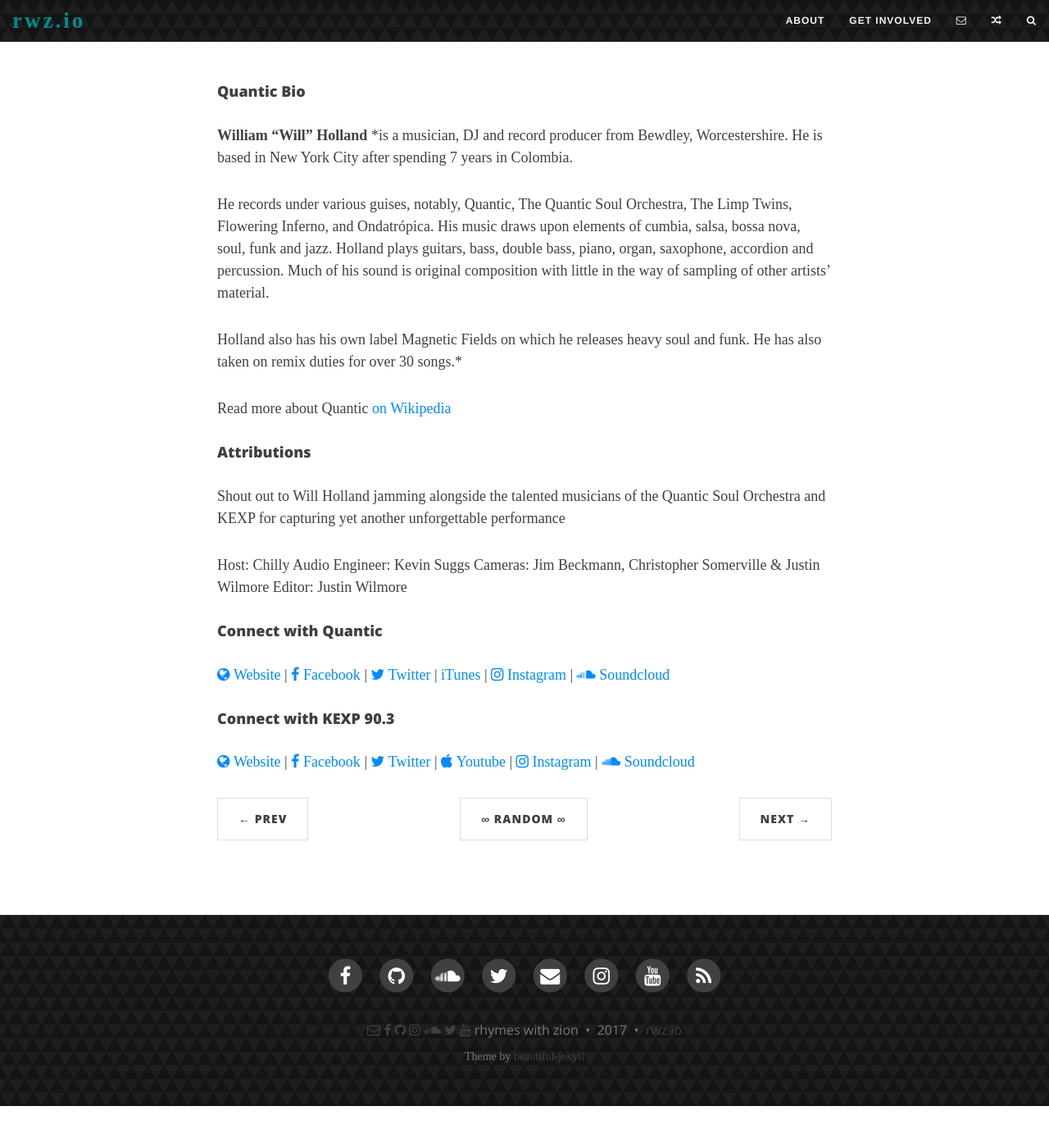
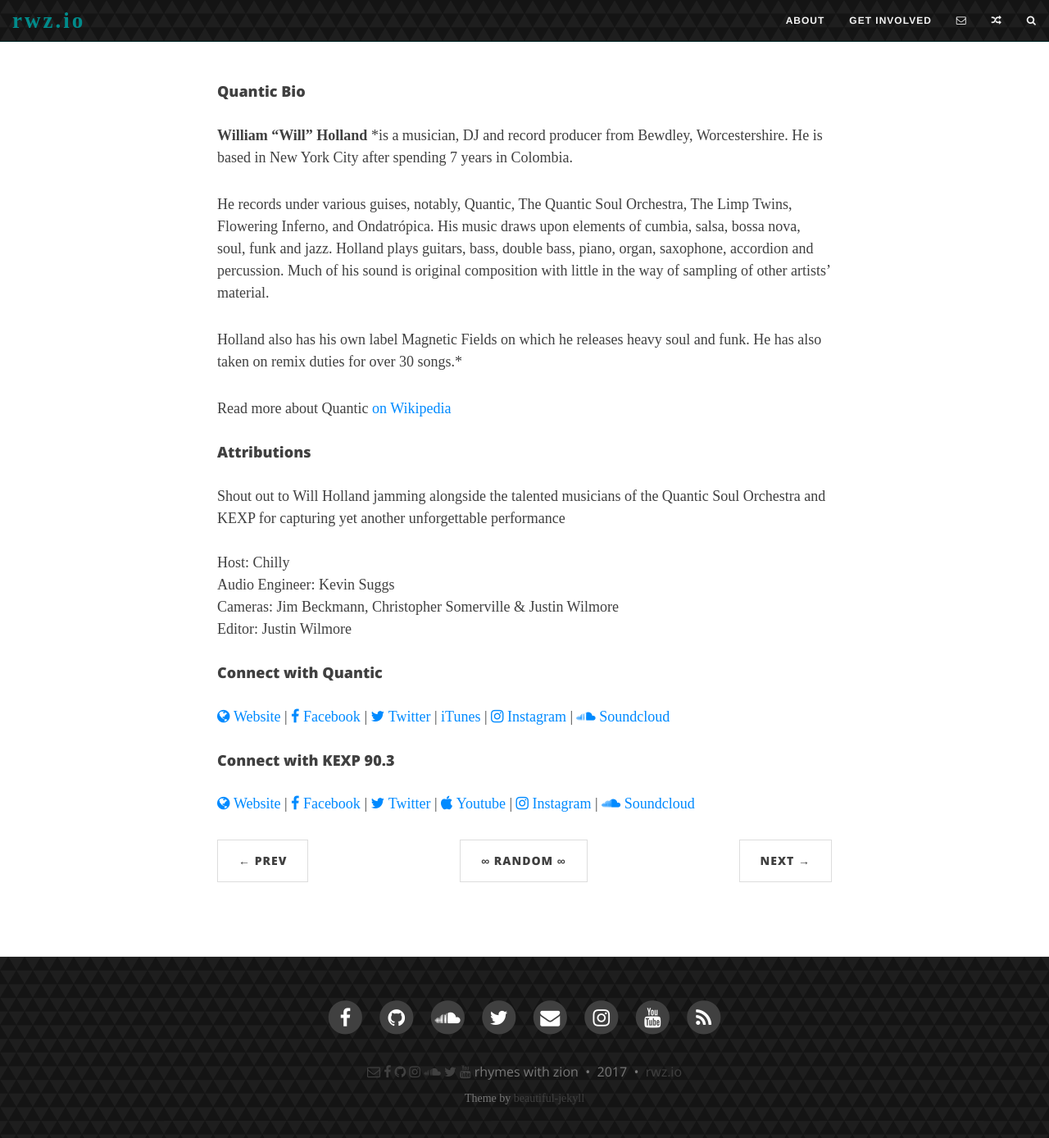
Before and after one commit to rhymeswithzion/rwz-test, a Jekyll site: the page built from _posts/2017-07-29-quantic-mishaps-happening.md, in a window 1280 px wide and 1400 px high, scrolled down 1052 px. Shown: the top 1388 px of the window at 82% size. Built offline with Jekyll 4.4.1, drawn with Linux system fonts in a browser that asks for light colours; some web fonts are replaced; comment, search, counter and statistics services are not loaded; before the commit the page ends 2401 px from its top, so only the background shows below that.

Commit message:
Update 2017-07-29-quantic-mishaps-happening.md

```diff
--- a/_posts/2017-07-29-quantic-mishaps-happening.md
+++ b/_posts/2017-07-29-quantic-mishaps-happening.md
@@ -9,7 +9,7 @@
   Experience the upbeat rhythms and latin vibes of Quantic on this incredible
   live of the floor performance on KEXP
 ---
-<style>.embed-container { position: relative; padding-bottom: 56.25%; height: 0; overflow: hidden; max-width: 100%; } .embed-container iframe, .embed-container object, .embed-container embed { position: absolute; top: 0; left: 0; width: 100%; height: 100%; }</style><br />
+<br />
 <div class="embed-container">
 <iframe allowfullscreen="" frameborder="0" height="315" src="https://www.youtube.com/embed/3HcByGPKhCo?rel=0" width="560"></iframe></div>
 <br>
@@ -34,10 +34,10 @@
 #### Attributions
 
 Shout out to Will Holland jamming alongside the talented musicians of the Quantic Soul Orchestra and KEXP for capturing yet another unforgettable performance
-
-Host: Chilly
-Audio Engineer: Kevin Suggs
-Cameras: Jim Beckmann, Christopher Somerville & Justin Wilmore
+<br><br>
+Host: Chilly<br>
+Audio Engineer: Kevin Suggs<br>
+Cameras: Jim Beckmann, Christopher Somerville & Justin Wilmore<br>
 Editor: Justin Wilmore
 
 #### Connect with Quantic
```
